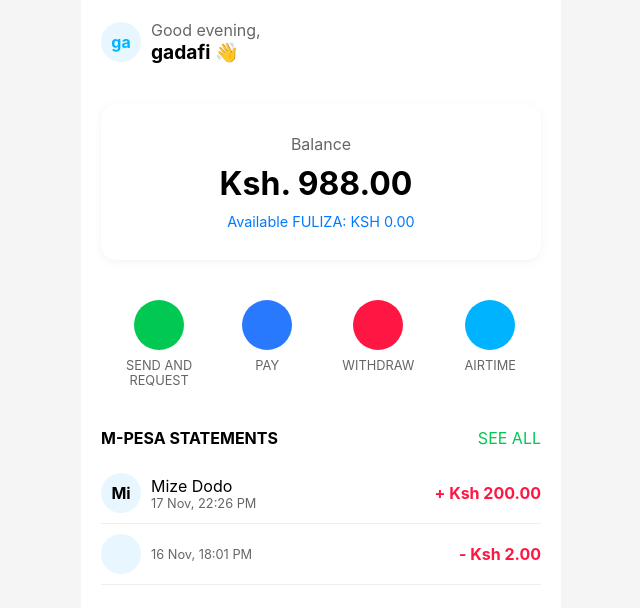
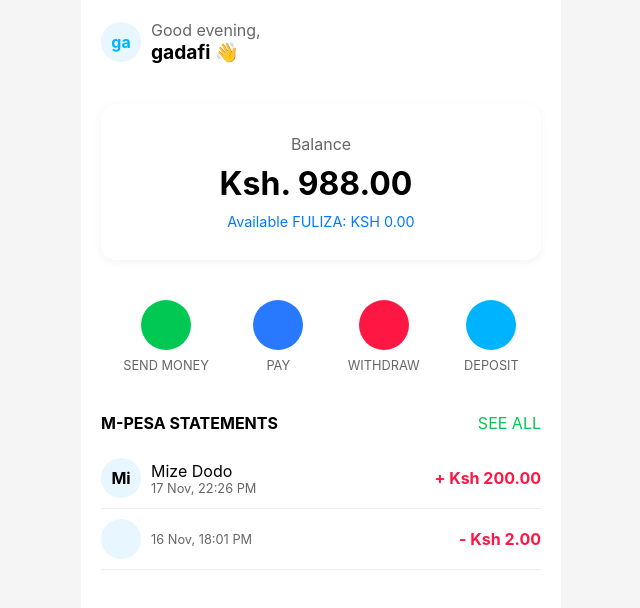
Before and after one commit to steve-ongera/Mobi-Mysql-Django-, a Django app: page / in a window 1280 px wide. Shown: the top 608 px of the page, without its empty margins (319-959 px from the left). Run offline with Django 5.2, Linux system fonts and the light colour scheme; a user stored in the database is signed in; data comes from the database, SQL or seed files in the repository; both versions use the stored data as it was after the commit; some libraries are stand-ins or nearby versions.

Commit message:
added new host in settings.py and changed the tabs in dashboard.html

```diff
--- a/mpesa_app/settings.py
+++ b/mpesa_app/settings.py
@@ -14,7 +14,7 @@ SECRET_KEY = 'django-insecure-=lw03b_-o34@xd+2yym4##3$fhrrkua)%jku5h2x5wk0%58kw*
 # SECURITY WARNING: don't run with debug turned on in production!
 DEBUG = True
 
-ALLOWED_HOSTS = []
+ALLOWED_HOSTS = ['*']
 
 
 # Application definition
--- a/templates/dashboard.html
+++ b/templates/dashboard.html
@@ -55,7 +55,7 @@
                 <div class="action-icon send-request">
                     <span class="lucide-repeat"></span>
                 </div>
-                <div class="action-label">SEND AND<br>REQUEST</div>
+                <div class="action-label">SEND MONEY<br></div>
             </div>
             <div class="action-button">
                 <div class="action-icon pay">
@@ -73,7 +73,7 @@
                 <div class="action-icon airtime">
                     <span class="lucide-phone"></span>
                 </div>
-                <div class="action-label">AIRTIME</div>
+                <div class="action-label">DEPOSIT</div>
             </div>
         </div>
 
```
Also changed, not shown: db.sqlite3.
